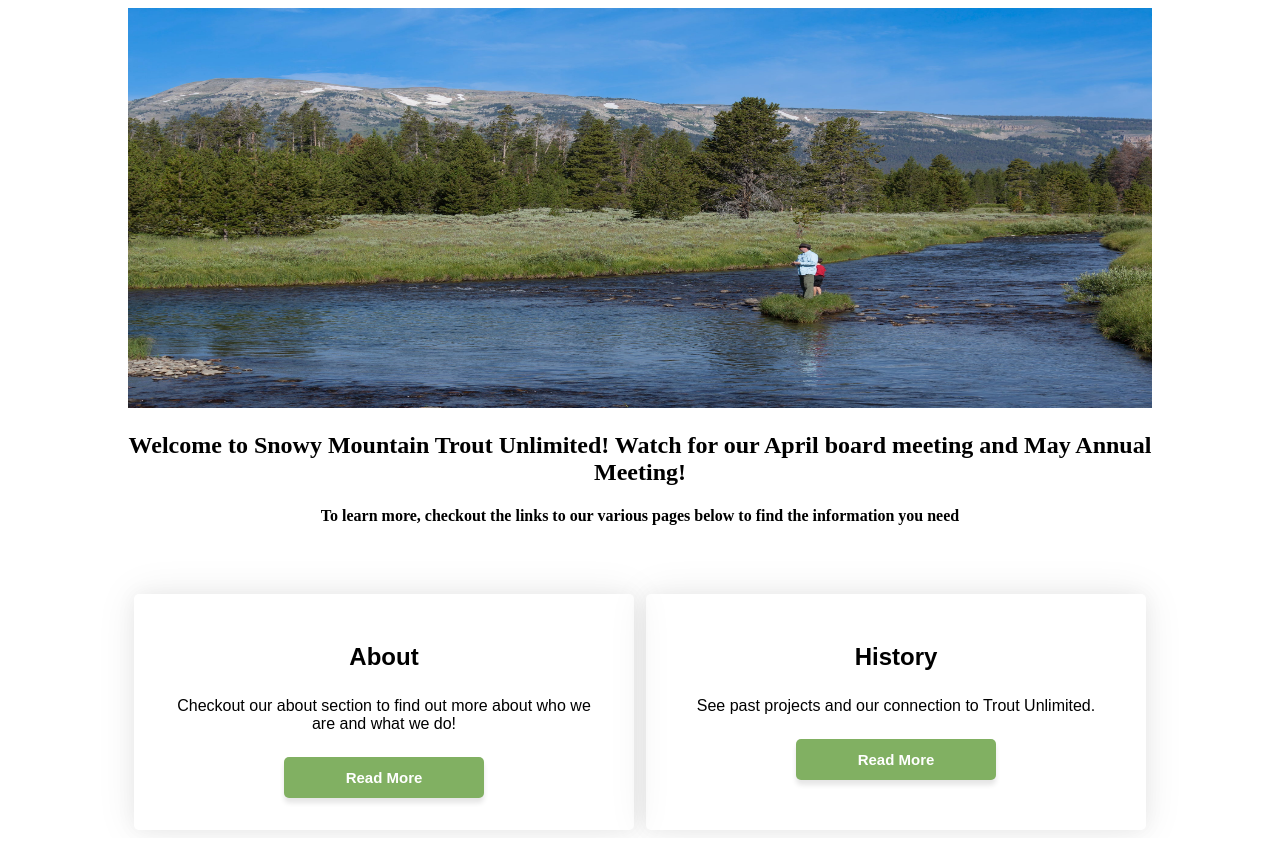
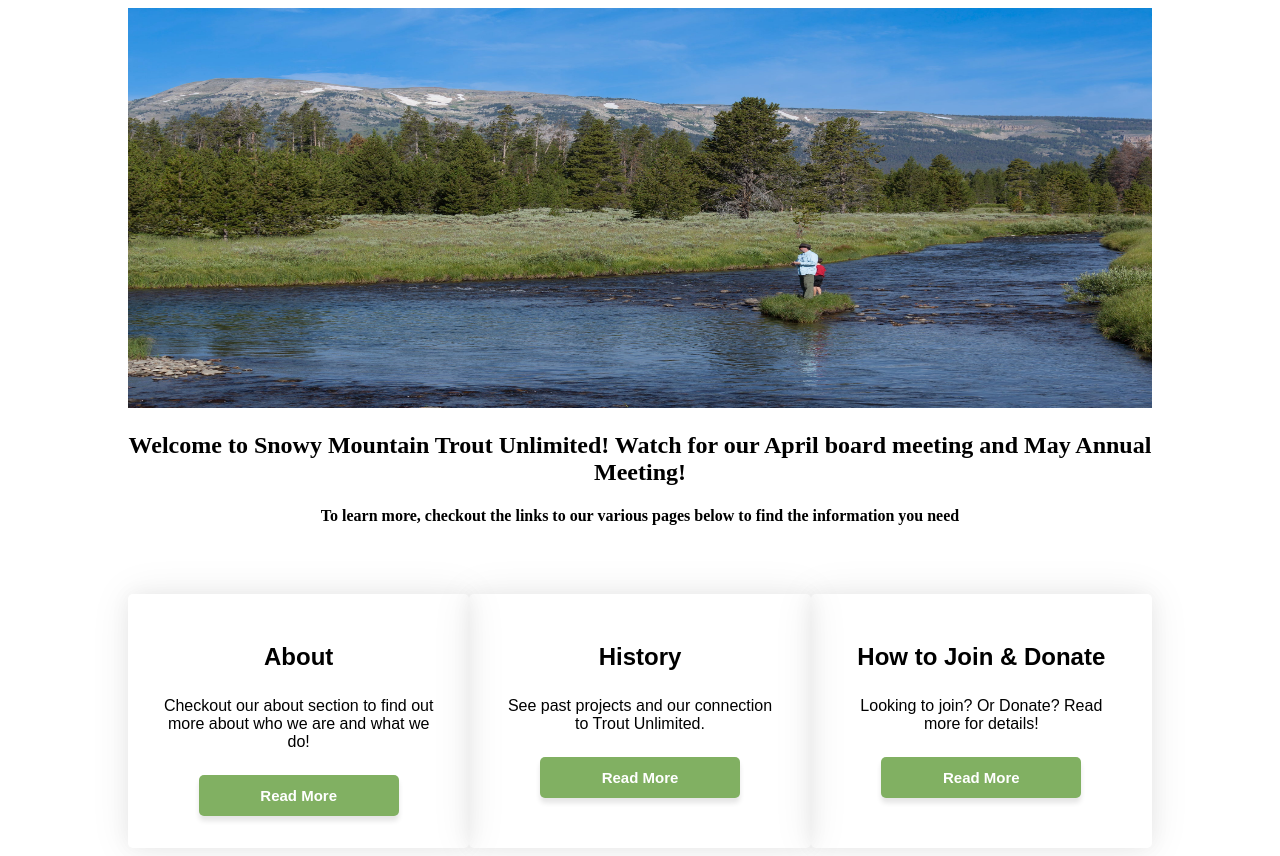
Before and after one commit to garrettstrohm/trout-unlimited-smtu, a React (Create React App) app in the folder client/: page / in a window 1280 px wide. Built offline with nearby package versions, Linux system fonts and the light colour scheme.

Commit message:
created donation/join card

```diff
--- a/client/src/App.js
+++ b/client/src/App.js
@@ -1,5 +1,5 @@
 import { Routes, Route } from 'react-router-dom';
-import Home from './Home.js'
+import Home from './components/Home.js'
 import Login from './admin/Login';
 import {Container} from './components/styled/Container.styled.js'
 
--- /dev/null
+++ b/client/src/components/Donate.js
@@ -0,0 +1,32 @@
+import React from 'react'
+import {
+  CardWrapper,
+  CardHeader,
+  CardHeading,
+  CardBody,
+  CardFieldset,
+} from "./styled/Card.styled";
+import {Button} from './styled/Button.styled'
+
+function Donate() {
+  return (
+    <CardWrapper>
+      <CardHeader>
+        <CardHeading>
+            How to Join & Donate
+        </CardHeading>
+      </CardHeader>
+      <CardBody>
+        <CardFieldset>
+            Looking to join? Or Donate? Read more for details!
+        </CardFieldset>
+        <CardFieldset>
+          <Button>Read More</Button>
+        </CardFieldset>
+      </CardBody>
+
+    </CardWrapper>
+  )
+}
+
+export default Donate
--- a/client/src/Home.js
+++ b/client/src/components/Home.js
@@ -1,9 +1,10 @@
 import React from 'react'
-import {HeaderImg} from './components/styled/Header.styled'
-import headerImage from './assets/tu-header-image.jpeg'
-import About from './components/About';
-import History from './components/History'
-import './css/Home.css'
+import {HeaderImg} from './styled/Header.styled'
+import headerImage from '../assets/tu-header-image.jpeg'
+import About from './About';
+import History from './History'
+import Donate from './Donate';
+import '../css/Home.css'
 
 function Home() {
   return (
@@ -17,6 +18,7 @@ function Home() {
         <div className='row'>
           <About />
           <History />
+          <Donate />
         </div>
       </div>
     </>
```
